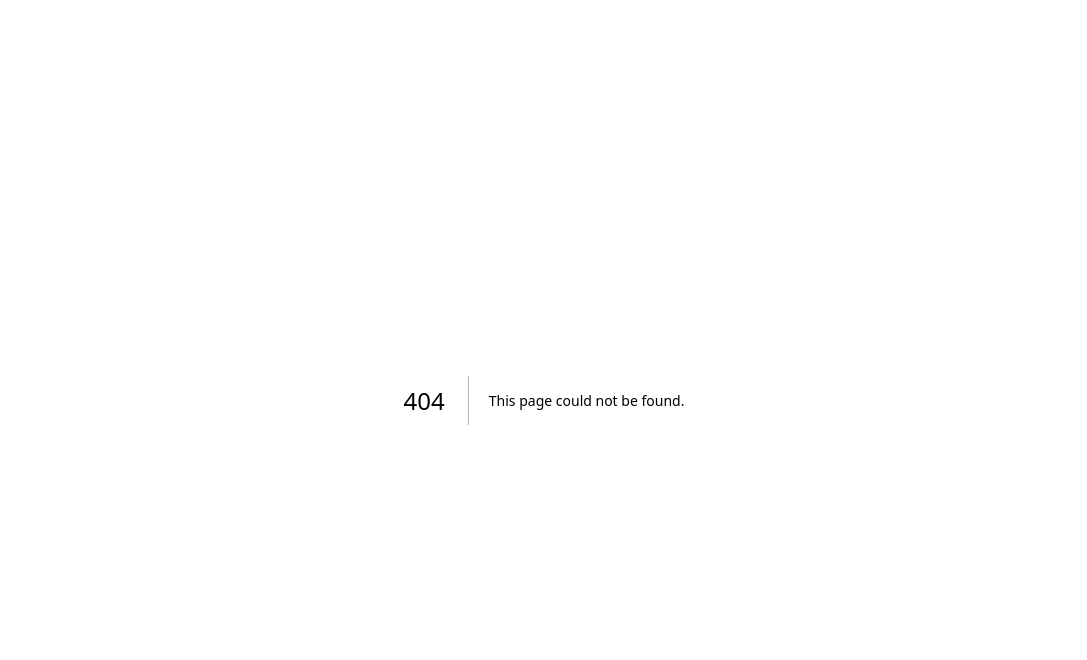
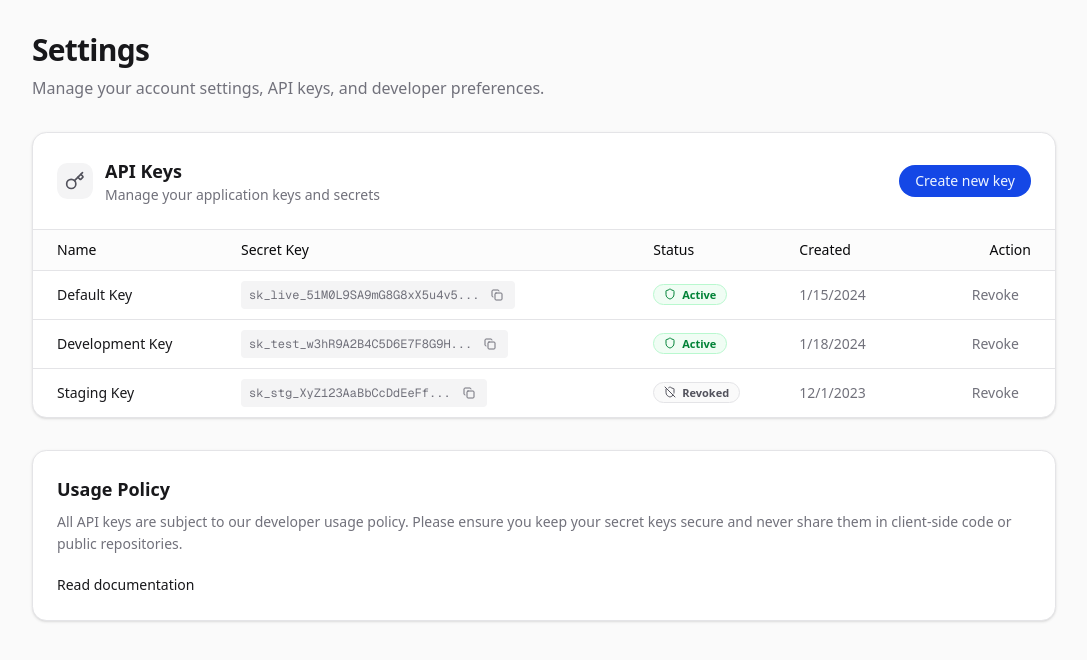
Before and after one commit to mux-labs/mux-frontend, a Next.js app: page /dashboard/api-keys in a window 1280 px wide. Before the commit this address had no page. Shown: the top 660 px of the page, without its empty margins (96-1183 px from the left). Built offline with nearby package versions, Linux system fonts and the light colour scheme.

Commit message:
This PR implements the initial UI for the API key management system, providing developers with a premium interface to view and manage their generated keys using dummy data.

```diff
--- /dev/null
+++ b/src/app/dashboard/api-keys/page.tsx
@@ -0,0 +1,39 @@
+import { ApiKeysTable } from "@/components/dashboard/ApiKeysTable";
+
+export default function ApiKeysPage() {
+  return (
+    <main className="min-h-screen bg-zinc-50 dark:bg-black p-8">
+      <div className="max-w-5xl mx-auto space-y-8">
+        <div className="space-y-2">
+          <h1 className="text-3xl font-bold tracking-tight text-zinc-900 dark:text-zinc-50">
+            Settings
+          </h1>
+          <p className="text-zinc-500 dark:text-zinc-400">
+            Manage your account settings, API keys, and developer preferences.
+          </p>
+        </div>
+
+        <div className="grid gap-8">
+          <ApiKeysTable />
+
+          <div className="rounded-xl border border-zinc-200 bg-white p-6 shadow-sm dark:border-zinc-800 dark:bg-zinc-950">
+            <h3 className="text-lg font-semibold text-zinc-900 dark:text-zinc-50 mb-2">
+              Usage Policy
+            </h3>
+            <p className="text-sm text-zinc-500 dark:text-zinc-400 leading-relaxed mb-4">
+              All API keys are subject to our developer usage policy. Please
+              ensure you keep your secret keys secure and never share them in
+              client-side code or public repositories.
+            </p>
+            <a
+              href="#"
+              className="text-sm font-medium text-zinc-900 dark:text-zinc-50 hover:underline inline-flex items-center gap-1"
+            >
+              Read documentation
+            </a>
+          </div>
+        </div>
+      </div>
+    </main>
+  );
+}
--- /dev/null
+++ b/src/components/dashboard/ApiKeysTable.tsx
@@ -0,0 +1,117 @@
+"use client";
+
+import { useState } from "react";
+import { Copy, Check, Shield, ShieldOff, Key } from "lucide-react";
+import {
+  Table,
+  TableBody,
+  TableCell,
+  TableHead,
+  TableHeader,
+  TableRow,
+} from "@/components/ui/table";
+import { Badge } from "@/components/ui/badge";
+import { Button } from "@/components/ui/button";
+import { type ApiKey, mockApiKeys } from "@/mock-data/api-keys";
+
+export function ApiKeysTable() {
+  const [copiedId, setCopiedId] = useState<string | null>(null);
+
+  const handleCopy = (id: string, text: string) => {
+    navigator.clipboard.writeText(text);
+    setCopiedId(id);
+    setTimeout(() => setCopiedId(null), 2000);
+  };
+
+  return (
+    <div className="rounded-xl border border-zinc-200 bg-white shadow-sm dark:border-zinc-800 dark:bg-zinc-950 overflow-hidden">
+      <div className="p-6 border-b border-zinc-200 dark:border-zinc-800 flex items-center justify-between">
+        <div className="flex items-center gap-3">
+          <div className="p-2 rounded-lg bg-zinc-100 dark:bg-zinc-900">
+            <Key className="size-5 text-zinc-600 dark:text-zinc-400" />
+          </div>
+          <div>
+            <h2 className="text-lg font-semibold text-zinc-900 dark:text-zinc-50">
+              API Keys
+            </h2>
+            <p className="text-sm text-zinc-500 dark:text-zinc-400">
+              Manage your application keys and secrets
+            </p>
+          </div>
+        </div>
+        <Button size="sm" className="rounded-full px-4">
+          Create new key
+        </Button>
+      </div>
+      <Table>
+        <TableHeader className="bg-zinc-50/50 dark:bg-zinc-900/50">
+          <TableRow>
+            <TableHead className="w-[200px] pl-6">Name</TableHead>
+            <TableHead>Secret Key</TableHead>
+            <TableHead>Status</TableHead>
+            <TableHead>Created</TableHead>
+            <TableHead className="text-right pr-6">Action</TableHead>
+          </TableRow>
+        </TableHeader>
+        <TableBody>
+          {mockApiKeys.map((key) => (
+            <TableRow key={key.id} className="group transition-colors">
+              <TableCell className="font-medium pl-6 text-zinc-900 dark:text-zinc-100">
+                {key.name}
+              </TableCell>
+              <TableCell>
+                <div className="flex items-center gap-2 font-mono text-xs text-zinc-500 dark:text-zinc-400 bg-zinc-100 dark:bg-zinc-900/50 px-2 py-1 rounded w-fit">
+                  <span>{key.key}</span>
+                  <button
+                    onClick={() => handleCopy(key.id, key.key)}
+                    className="p-1 hover:text-zinc-900 dark:hover:text-zinc-100 transition-colors"
+                    title="Copy to clipboard"
+                    type="button"
+                  >
+                    {copiedId === key.id ? (
+                      <Check className="size-3 text-green-500" />
+                    ) : (
+                      <Copy className="size-3" />
+                    )}
+                  </button>
+                </div>
+              </TableCell>
+              <TableCell>
+                <Badge
+                  variant={key.status === "Active" ? "default" : "outline"}
+                  className={`
+										gap-1.5 px-2.5 py-0.5 rounded-full text-[11px] font-semibold border
+										${
+                      key.status === "Active"
+                        ? "bg-green-50 text-green-700 border-green-200 dark:bg-green-500/10 dark:text-green-400 dark:border-green-500/20"
+                        : "bg-zinc-50 text-zinc-600 border-zinc-200 dark:bg-zinc-900 dark:text-zinc-500 dark:border-zinc-800"
+                    }
+									`}
+                >
+                  {key.status === "Active" ? (
+                    <Shield className="size-3" />
+                  ) : (
+                    <ShieldOff className="size-3" />
+                  )}
+                  {key.status}
+                </Badge>
+              </TableCell>
+              <TableCell className="text-zinc-500 dark:text-zinc-400">
+                {new Date(key.createdAt).toLocaleDateString()}
+              </TableCell>
+              <TableCell className="text-right pr-6">
+                <Button
+                  variant="ghost"
+                  size="sm"
+                  className="text-zinc-500 hover:text-zinc-900 dark:hover:text-zinc-100 h-8 px-3 rounded-lg"
+                >
+                  Revoke
+                </Button>
+              </TableCell>
+            </TableRow>
+          ))}
+        </TableBody>
+      </Table>
+    </div>
+  );
+}
--- /dev/null
+++ b/src/mock-data/api-keys.ts
@@ -0,0 +1,31 @@
+export interface ApiKey {
+  id: string;
+  name: string;
+  key: string;
+  status: "Active" | "Revoked";
+  createdAt: string;
+}
+
+export const mockApiKeys: ApiKey[] = [
+  {
+    id: "1",
+    name: "Default Key",
+    key: "sk_live_51M0L9SA9mG8G8xX5u4v5...",
+    status: "Active",
+    createdAt: "2024-01-15T10:00:00Z",
+  },
+  {
+    id: "2",
+    name: "Development Key",
+    key: "sk_test_w3hR9A2B4C5D6E7F8G9H...",
+    status: "Active",
+    createdAt: "2024-01-18T14:30:00Z",
+  },
+  {
+    id: "3",
+    name: "Staging Key",
+    key: "sk_stg_XyZ123AaBbCcDdEeFf...",
+    status: "Revoked",
+    createdAt: "2023-12-01T09:15:00Z",
+  },
+];
```
